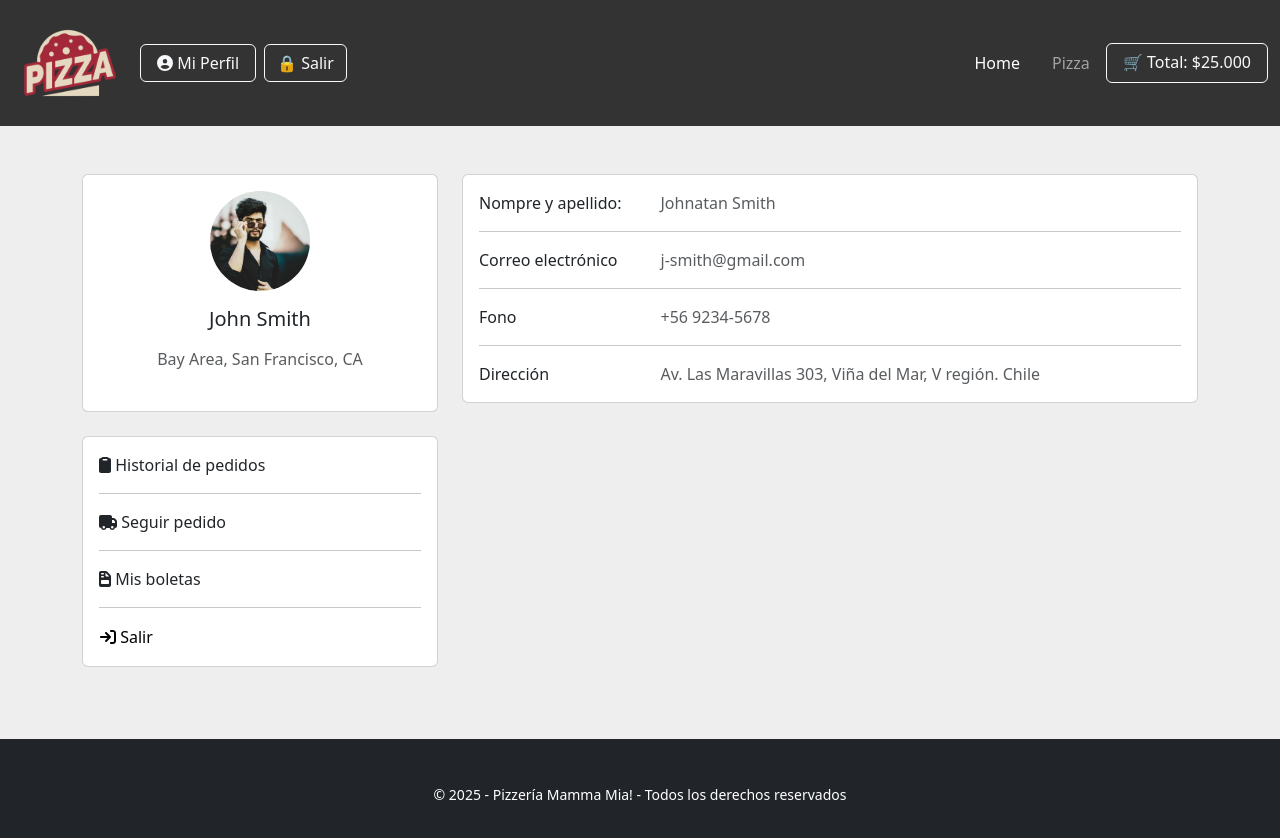
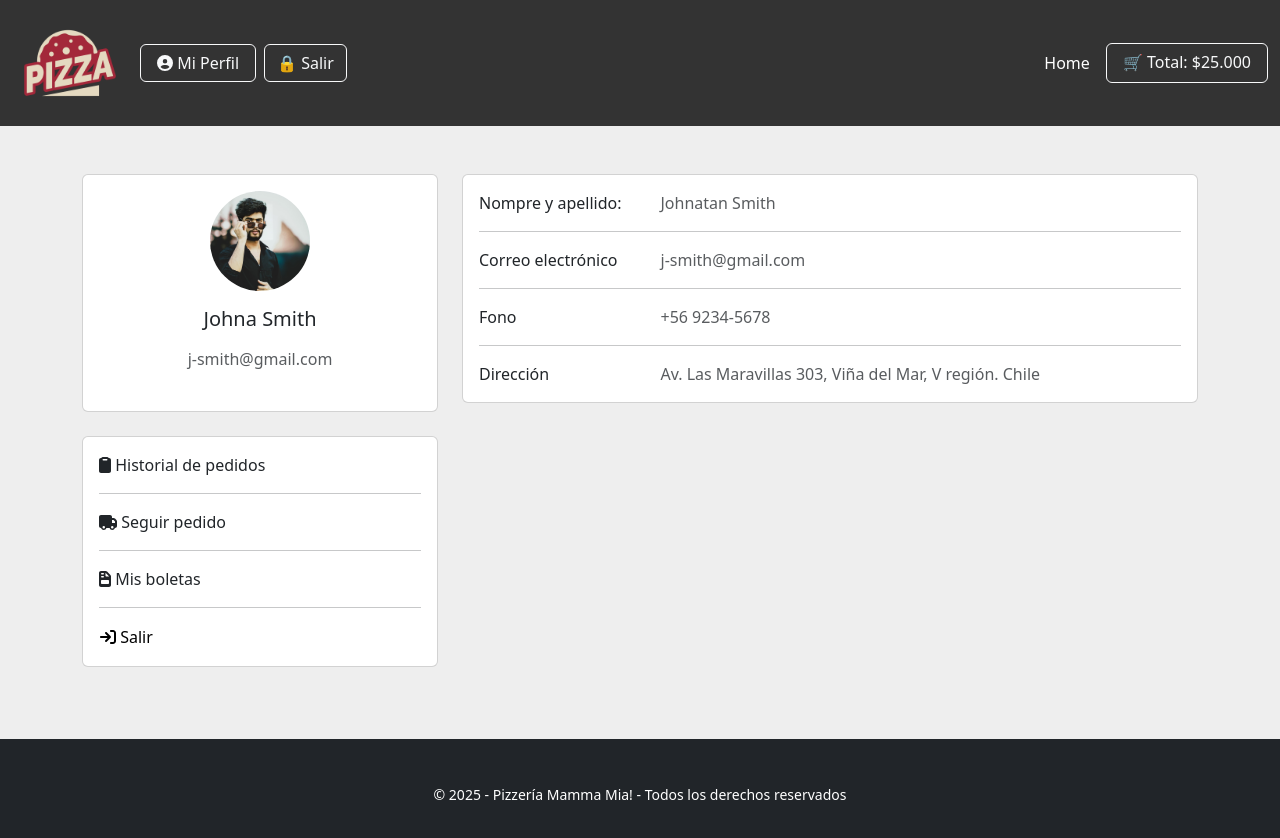
Before and after one commit to angienaveaj/desafio_pizzeria01, a React (Vite) app: page /profile in a window 1280 px wide. Shown: the top 838 px of the page. Built offline with nearby package versions, Linux system fonts and the light colour scheme.

Commit message:
comentarios

```diff
--- a/src/components/Navbar.jsx
+++ b/src/components/Navbar.jsx
@@ -34,7 +34,7 @@ function Navbar () {
                     <div className="collapse navbar-collapse" id="navbarSupportedContent">
                         <div className="navbar-nav ms-auto ps-2">
                             <Link to="/" className="nav-link active px-3"><i className="fas fa-home me-1"></i> Home </Link>
-                            <Link to="/pizza/p001" className="nav-link px-3">Pizza </Link>
+                            {/* <Link to="/pizza/p001" className="nav-link px-3">Pizza </Link>k7 */}
                             <Link to="/cart" className="px-3 btn btn-outline-light">🛒 Total: ${totalFormateado} </Link>
                         </div>
                 </div>
--- a/src/pages/Profile.jsx
+++ b/src/pages/Profile.jsx
@@ -15,8 +15,8 @@ const Profile = () => {
           <div className="card-body text-center">
             <img src={imgPerfil} alt="avatar"
               className="rounded-circle img-fluid img-perfil" />
-            <h5 className="my-3">John Smith</h5>
-            <p className="text-muted mb-4">Bay Area, San Francisco, CA</p>
+            <h5 className="my-3">Johna Smith</h5>
+            <p className="text-muted mb-4">j-smith@gmail.com</p>
           </div>
         </div>
         <div className="card mb-4 menu-dashboard">
```
